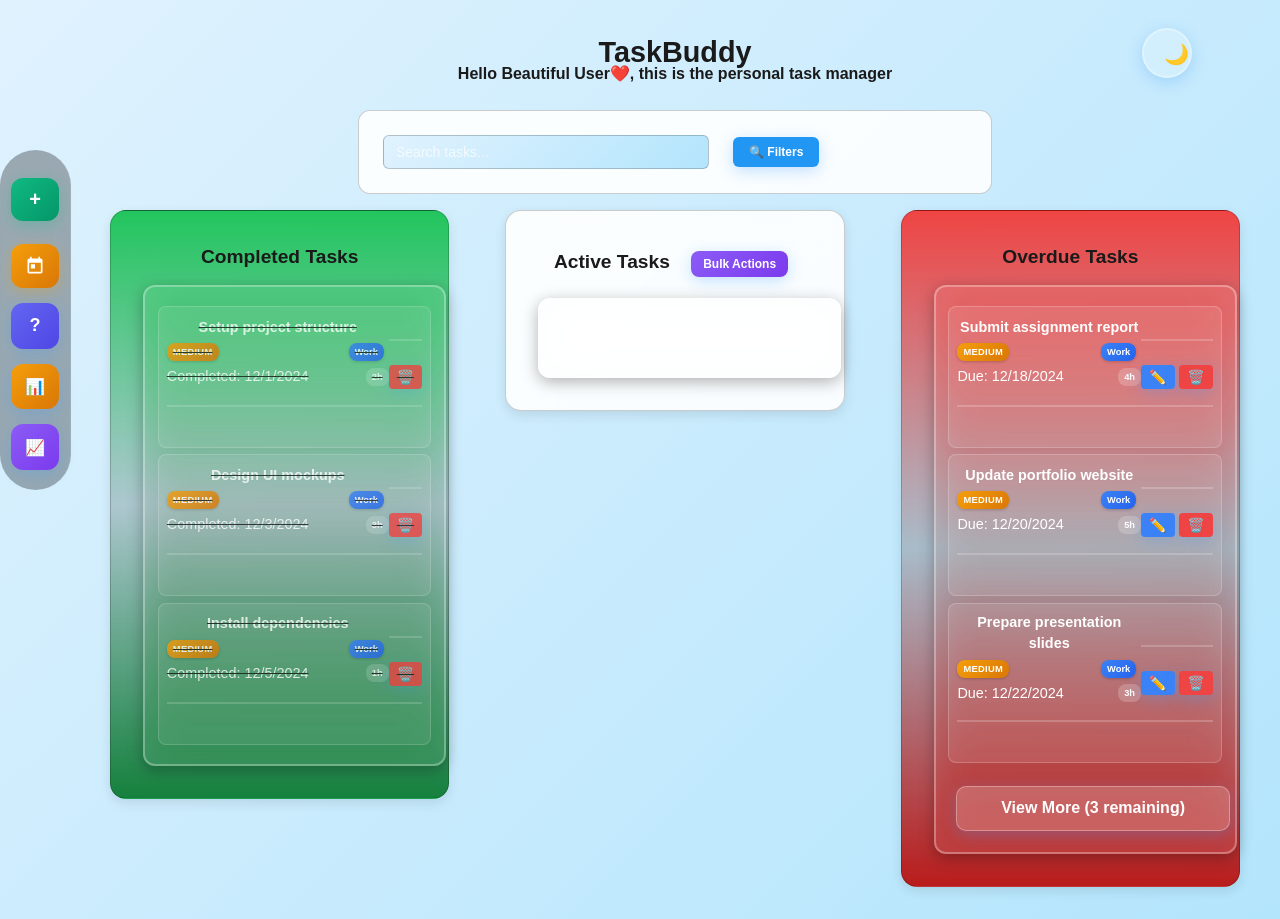
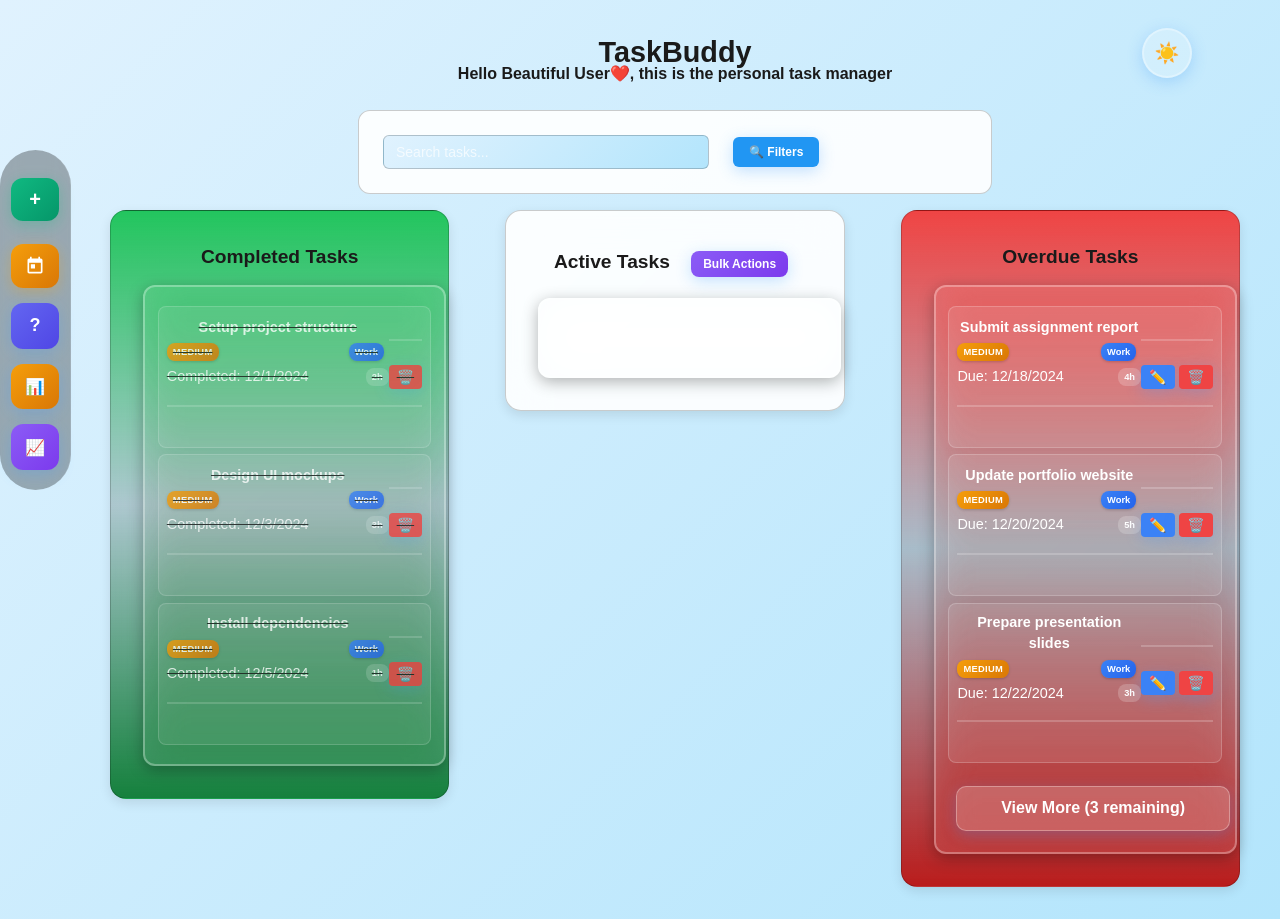
Before and after one commit to Llego-250/Task-Buddy, a Vue app: page / in a window 1280 px wide. Built offline with nearby package versions, Linux system fonts and the light colour scheme.

Commit message:
Swapping icons so moon shows in dark mode and sun shows in light mode

```diff
--- a/src/components/ThemeToggle.vue
+++ b/src/components/ThemeToggle.vue
@@ -5,8 +5,8 @@
     :aria-label="isDark ? 'Switch to light theme' : 'Switch to dark theme'"
     :title="isDark ? 'Switch to light theme' : 'Switch to dark theme'"
   >
-    <span v-if="isDark">☀️</span>
-    <span v-else>🌙</span>
+    <span v-if="isDark">🌙</span>
+    <span v-else>☀️</span>
   </button>
 </template>
 
@@ -48,6 +48,9 @@ export default {
   cursor: pointer;
   transition: all 0.3s ease;
   z-index: 1000;
+  display: flex;
+  align-items: center;
+  justify-content: center;
 }
 .theme-toggle:hover {
   background: rgba(255, 255, 255, 0.3);
```
